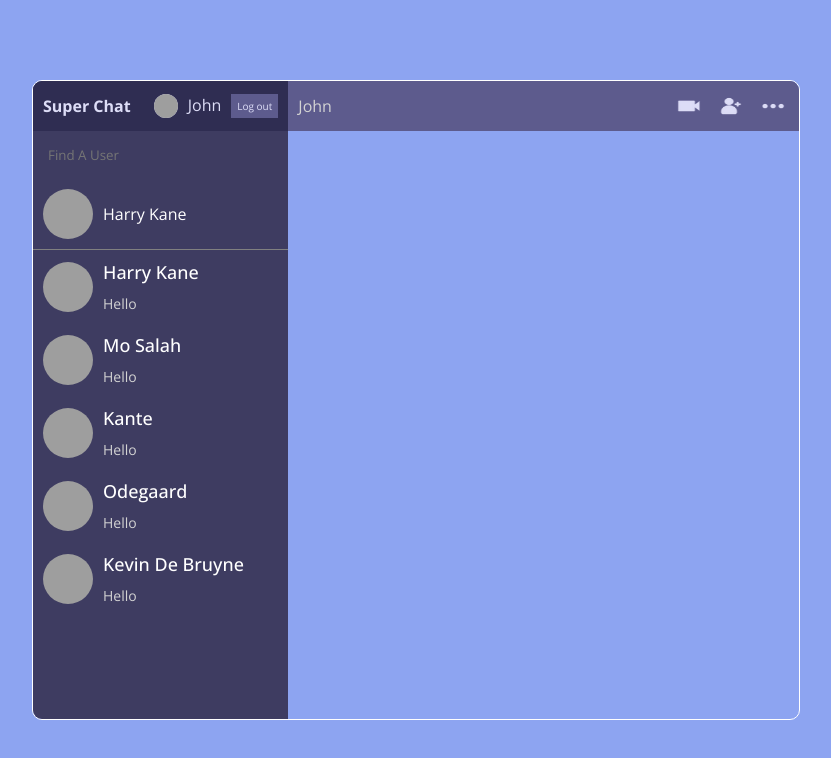
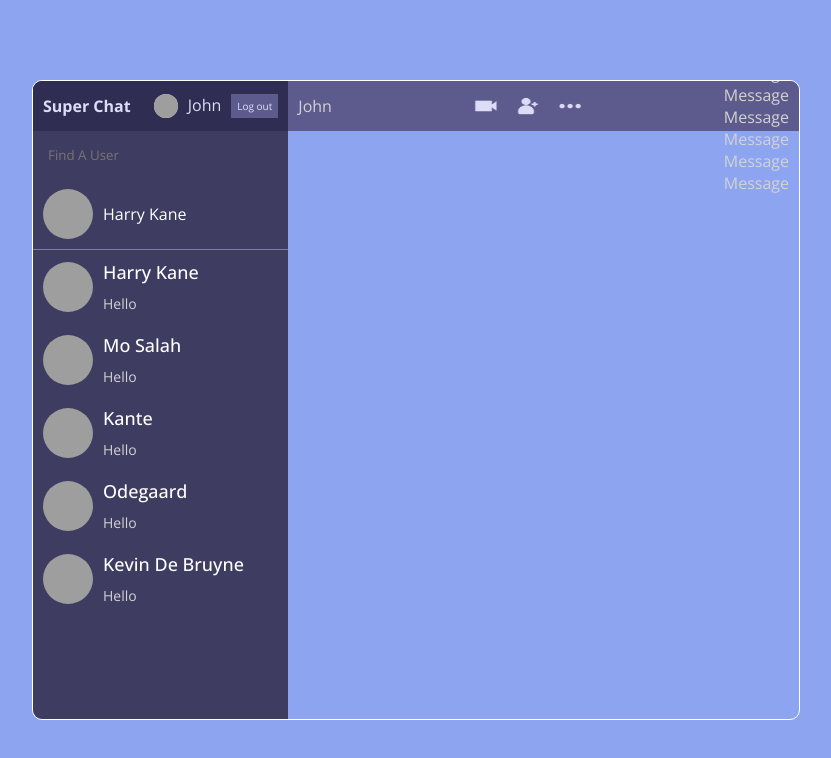
Before and after one commit to KingAJ19/Chat-App, a React (Create React App) app: page / in a window 1280 px wide. Shown: the top 758 px of the page, without its empty margins (224-1055 px from the left). Built offline with nearby package versions, Linux system fonts and the light colour scheme; grey boxes are pictures that could not be loaded.

Commit message:
fixed the routing

```diff
--- a/src/components/Chat.jsx
+++ b/src/components/Chat.jsx
@@ -2,6 +2,7 @@
 import Cam from '../img/cam.png'
 import Add from '../img/add.png'
 import More from '../img/more.png'
+import Messages from './Messages'
 
 const Chat = () => {
   return (
@@ -13,6 +14,7 @@
           <img src={Add} alt="" />
           <img src={More} alt="" />
         </div>
+        <Messages />
       </div>
     </div>
   )
--- /dev/null
+++ b/src/components/Messages.jsx
@@ -0,0 +1,19 @@
+import React from 'react'
+import Message from './Message'
+
+function Messages() {
+  return (
+    <div className='messages'>
+        <Message />
+        <Message />
+        <Message />
+        <Message />
+        <Message />
+        <Message />
+        <Message />
+        <Message />
+    </div>
+  )
+}
+
+export default Messages
```
